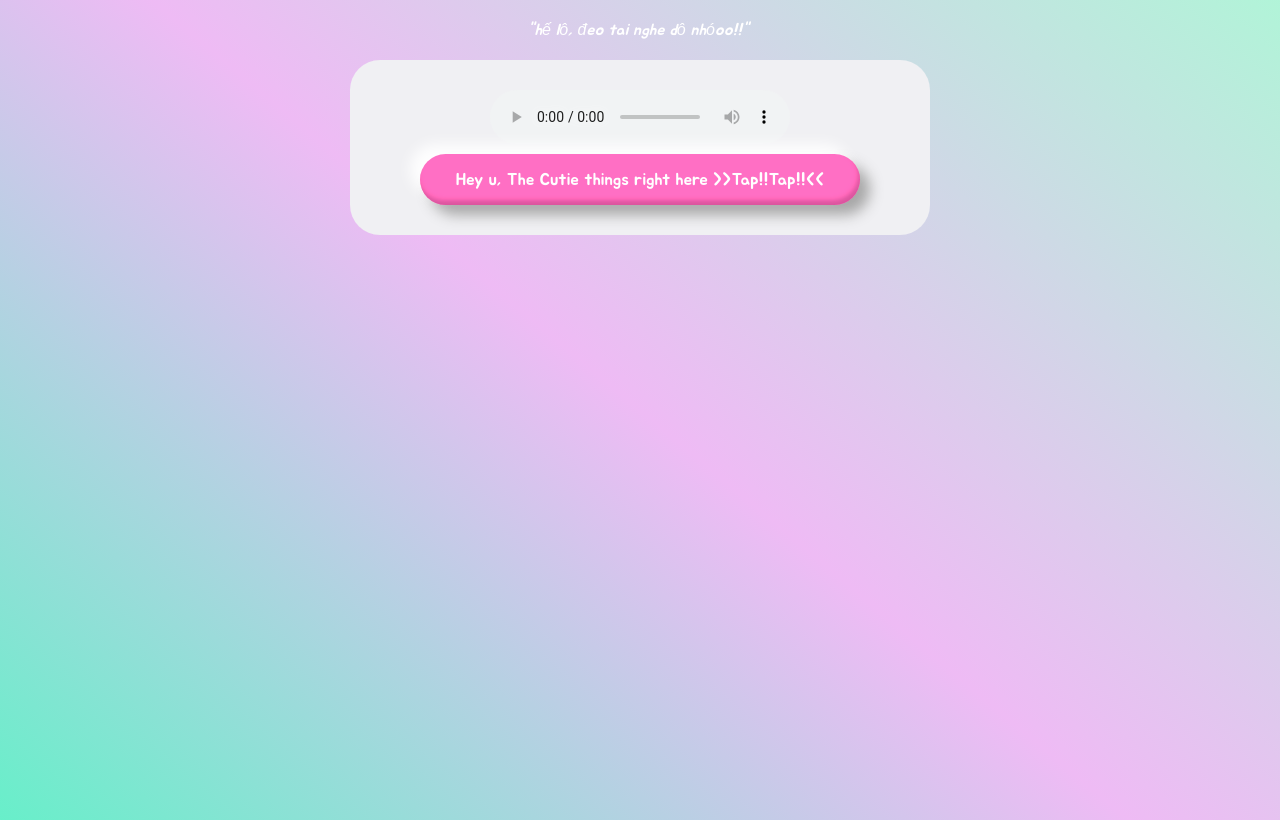
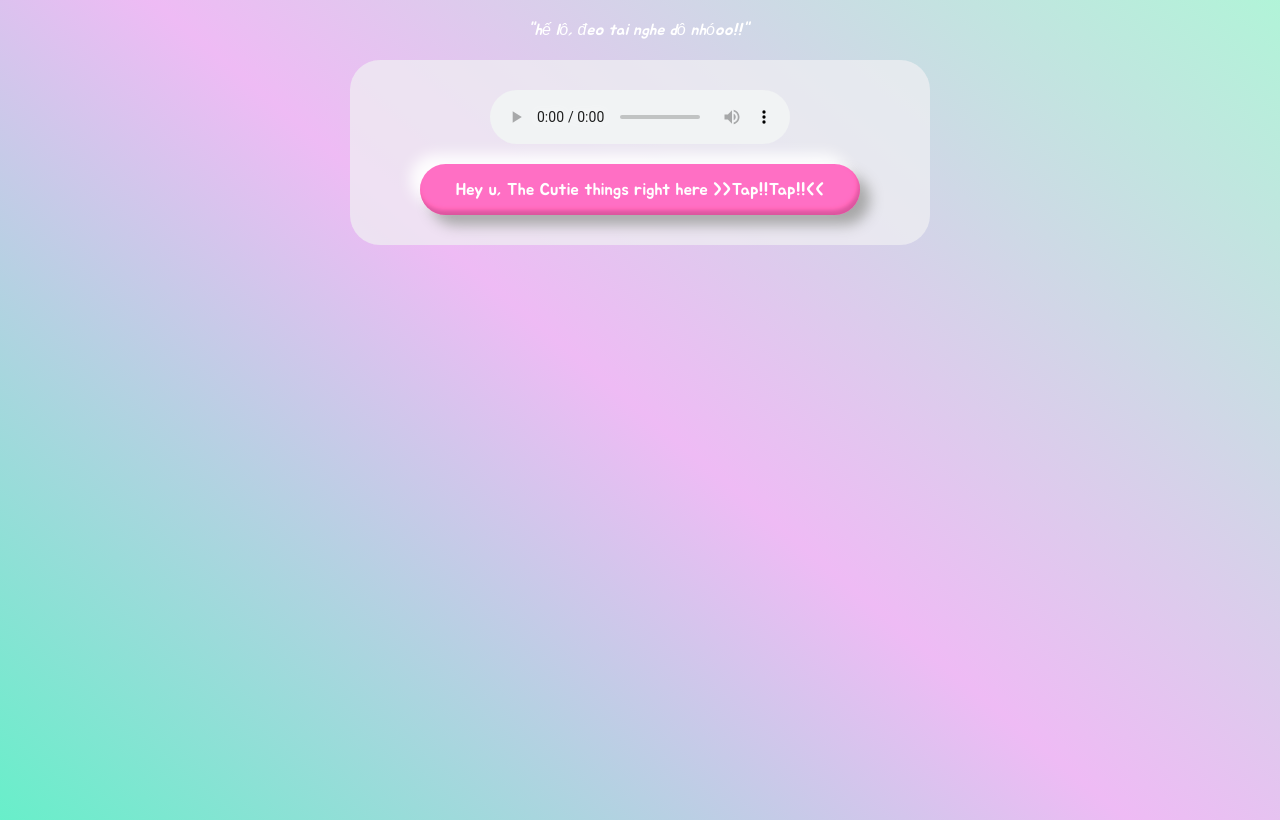
Before and after one commit to xanhrii/02_Random_Cutie_things, a plain HTML site: page index.html in a window 1280 px wide. Drawn offline with Linux system fonts and the light colour scheme.

Commit message:
Update index.css

```diff
--- a/index.css
+++ b/index.css
@@ -31,13 +31,13 @@ body
     border-radius: 30px;
 
     text-align: center;
-    background:#f0f0f3;
+    background:#f0f0f3b8;
 
 }
 audio {
     max-width: 100%;
     min-height: 20px;
-    margin-bottom: 10px;
+    margin-bottom: 20px;
 }
 
 .change-btn
```
